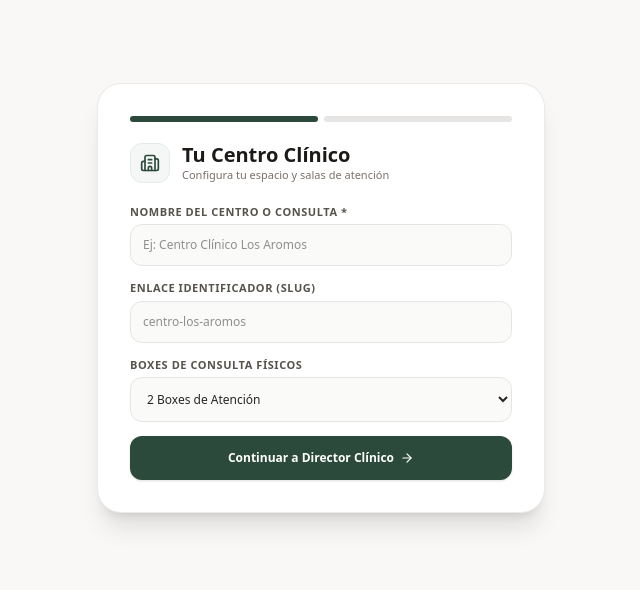
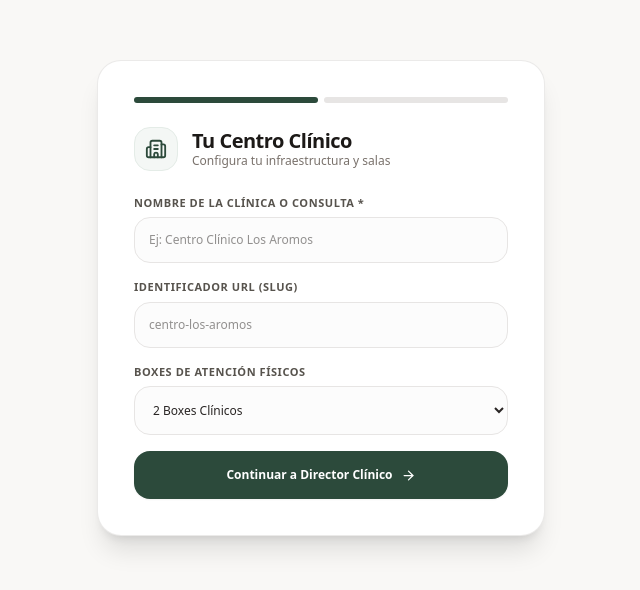
Before and after one commit to psjmirandac-art/sistema-clinico-om, a Next.js app: page /onboarding in a window 1280 px wide. Shown: the part 102-692 px from the top of the page, without its empty margins (319-959 px from the left). Built offline with nearby package versions, Linux system fonts and the light colour scheme; no server answers; the database is empty.

Commit message:
fix(db): sanitizar payload de professionals y actualizar cache de esquema

```diff
--- a/app/onboarding/page.tsx
+++ b/app/onboarding/page.tsx
@@ -5,7 +5,7 @@ import { useRouter } from 'next/navigation';
 import { motion, AnimatePresence } from 'framer-motion';
 import {
   ShieldCheck, Building2, User, Mail, Lock,
-  ArrowRight, ArrowLeft, Loader2, AlertCircle, LogOut
+  ArrowRight, ArrowLeft, Loader2, AlertCircle, LogOut, CheckCircle2
 } from 'lucide-react';
 import { supabase } from '@/lib/supabase';
 
@@ -16,7 +16,7 @@ export default function OnboardingCenterPage() {
   const [activeUser, setActiveUser] = useState<any>(null);
   const [checkingAuth, setCheckingAuth] = useState(true);
 
-  // Paso 1: Datos del Centro Clínico
+  // Paso 1: Configuración del Centro
   const [centerName, setCenterName] = useState('');
   const [centerSlug, setCenterSlug] = useState('');
   const [boxesCount, setBoxesCount] = useState(2);
@@ -31,7 +31,6 @@ export default function OnboardingCenterPage() {
   const [googleLoading, setGoogleLoading] = useState(false);
   const [errorMessage, setErrorMessage] = useState<string | null>(null);
 
-  // Detectar sesión previa en el navegador
   useEffect(() => {
     async function checkCurrentSession() {
       try {
@@ -39,15 +38,30 @@ export default function OnboardingCenterPage() {
         if (session?.user) {
           setActiveUser(session.user);
           setEmail(session.user.email || '');
-          setDirectorName(session.user.user_metadata?.full_name || '');
+          const metaName = session.user.user_metadata?.full_name || session.user.user_metadata?.name || '';
+          if (metaName) setDirectorName(metaName);
         }
       } catch (err) {
-        console.error('Error revisando sesión:', err);
+        console.error('Error comprobando sesión:', err);
       } finally {
         setCheckingAuth(false);
       }
     }
+
     checkCurrentSession();
+
+    const { data: authListener } = supabase.auth.onAuthStateChange((_event, session) => {
+      if (session?.user) {
+        setActiveUser(session.user);
+        setEmail(session.user.email || '');
+        const metaName = session.user.user_metadata?.full_name || session.user.user_metadata?.name || '';
+        if (metaName) setDirectorName(metaName);
+      } else {
+        setActiveUser(null);
+      }
+    });
+
+    return () => authListener.subscription.unsubscribe();
   }, []);
 
   const handleForceLogout = async () => {
@@ -63,15 +77,25 @@ export default function OnboardingCenterPage() {
     try {
       setGoogleLoading(true);
       setErrorMessage(null);
+
+      const redirectUrl = typeof window !== 'undefined'
+        ? `${window.location.origin}/onboarding`
+        : 'https://www.kairosclinico.cl/onboarding';
+
       const { error } = await supabase.auth.signInWithOAuth({
         provider: 'google',
         options: {
-          redirectTo: `${window.location.origin}/onboarding`,
+          redirectTo: redirectUrl,
+          queryParams: {
+            access_type: 'offline',
+            prompt: 'consent',
+          },
         },
       });
+
       if (error) throw error;
     } catch (err: any) {
-      setErrorMessage(err.message || 'Error al conectar con Google.');
+      setErrorMessage(err.message || 'Error al conectar con Google Cloud.');
       setGoogleLoading(false);
     }
   };
@@ -92,10 +116,10 @@ export default function OnboardingCenterPage() {
     setLoading(true);
 
     try {
-      let userId = activeUser?.id;
+      let currentSessionUser = activeUser;
 
-      // Registrar nuevo usuario si no hay sesión previa
-      if (!userId) {
+      // Si no viene autenticado con Google, registrar credenciales directas
+      if (!currentSessionUser) {
         if (!email.trim() || !password.trim()) {
           setErrorMessage('Debes completar el correo y la contraseña.');
           setLoading(false);
@@ -115,25 +139,25 @@ export default function OnboardingCenterPage() {
 
         if (authError) {
           if (authError.message.toLowerCase().includes('already registered')) {
-            setErrorMessage(
-              'Este correo ya existe en Supabase Auth. Ve a Supabase -> Authentication -> Users para eliminarlo o inicia sesión con su contraseña.'
-            );
+            setErrorMessage('Este correo ya está registrado en el sistema. Puedes iniciar sesión con Google o con tu clave.');
             setLoading(false);
             return;
           }
           throw authError;
         }
 
-        userId = authData.user?.id;
+        currentSessionUser = authData.user;
       }
 
-      if (!userId) {
-        throw new Error('No se pudo verificar la sesión del director.');
+      if (!currentSessionUser?.id) {
+        throw new Error('No se pudo verificar la sesión activa del director clínico.');
       }
 
-      // Crear nuevo Centro en la tabla centers
+      // 1. Crear el nuevo Centro en la tabla centers
       const slugVal = (centerSlug || centerName)
         .toLowerCase()
+        .normalize('NFD')
+        .replace(/[\u0300-\u036f]/g, '')
         .replace(/[^a-z0-9]/g, '-')
         .replace(/-+/g, '-');
 
@@ -151,24 +175,29 @@ export default function OnboardingCenterPage() {
 
       if (centerError) throw centerError;
 
-      // Crear el registro en professionals vinculado al nuevo centro
-      const { error: profError } = await supabase.from('professionals').insert([
-        {
-          name: directorName || 'Director Clínico',
-          email: (activeUser ? activeUser.email : email).trim().toLowerCase(),
-          specialty: specialty,
-          role: 'admin',
-          center_id: newCenter.id,
-          status: 'activo',
-        },
-      ]);
+      // 2. Crear el registro del Director Clínico en professionals
+      // NOTA: No forzamos columnas opcionales que rompan el schema cache
+      const professionalData: Record<string, any> = {
+        name: directorName || 'Director Clínico',
+        email: (currentSessionUser.email || email).trim().toLowerCase(),
+        specialty: specialty || 'Psicología Clínica',
+        role: 'admin',
+        center_id: newCenter.id,
+      };
 
-      if (profError) throw profError;
+      const { error: profError } = await supabase
+        .from('professionals')
+        .insert([professionalData]);
+
+      if (profError) {
+        console.error('Error insertando profesional:', profError);
+        throw new Error(`Error vinculando director: ${profError.message}`);
+      }
 
       router.push('/admin');
     } catch (err: any) {
       console.error('Error al registrar centro:', err);
-      setErrorMessage(err.message || 'Ocurrió un error al crear el centro.');
+      setErrorMessage(err.message || 'Error en el alta del centro clínico.');
     } finally {
       setLoading(false);
     }
@@ -177,7 +206,7 @@ export default function OnboardingCenterPage() {
   if (checkingAuth) {
     return (
       <div className="min-h-screen bg-[#F9F8F6] flex items-center justify-center">
-        <Loader2 className="animate-spin text-[#2C4A3B]" size={32} />
+        <Loader2 className="animate-spin text-[#2C4A3B]" size={36} />
       </div>
     );
   }
@@ -187,25 +216,25 @@ export default function OnboardingCenterPage() {
       <motion.div
         initial={{ opacity: 0, y: 15 }}
         animate={{ opacity: 1, y: 0 }}
-        className="w-full max-w-md bg-white rounded-3xl p-6 sm:p-8 shadow-xl border border-stone-200/80 space-y-5"
+        className="w-full max-w-md bg-white rounded-3xl p-7 sm:p-9 shadow-xl border border-stone-200/80 space-y-6"
       >
-        {/* Barra de progreso superior */}
+        {/* Barra de progreso */}
         <div className="flex items-center gap-1.5">
           <div className={`h-1.5 flex-1 rounded-full transition-all duration-300 ${step >= 1 ? 'bg-[#2C4A3B]' : 'bg-stone-200'}`} />
           <div className={`h-1.5 flex-1 rounded-full transition-all duration-300 ${step === 2 ? 'bg-[#2C4A3B]' : 'bg-stone-200'}`} />
         </div>
 
-        {/* Cabecera con icono */}
-        <div className="flex items-center gap-3">
-          <div className="h-10 w-10 rounded-xl bg-[#F4F7F5] border border-[#E4ECE7] text-[#2C4A3B] flex items-center justify-center shrink-0">
-            {step === 1 ? <Building2 size={20} /> : <ShieldCheck size={20} />}
+        {/* Cabecera */}
+        <div className="flex items-center gap-3.5">
+          <div className="h-11 w-11 rounded-2xl bg-[#F4F7F5] border border-[#E4ECE7] text-[#2C4A3B] flex items-center justify-center shrink-0">
+            {step === 1 ? <Building2 size={22} /> : <ShieldCheck size={22} />}
           </div>
           <div>
-            <h1 className="text-xl font-bold text-stone-900 leading-tight">
+            <h1 className="text-xl font-bold text-stone-900 tracking-tight leading-tight">
               {step === 1 ? 'Tu Centro Clínico' : 'Director Clínico'}
             </h1>
-            <p className="text-[11px] text-stone-500">
-              {step === 1 ? 'Configura tu espacio y salas de atención' : 'Configura tu acceso al panel y fichas'}
+            <p className="text-xs text-stone-500">
+              {step === 1 ? 'Configura tu infraestructura y salas' : 'Configura tu acceso al panel y fichas'}
             </p>
           </div>
         </div>
@@ -236,11 +265,11 @@ export default function OnboardingCenterPage() {
               animate={{ opacity: 1, x: 0 }}
               exit={{ opacity: 0, x: 8 }}
               onSubmit={handleNextStep}
-              className="space-y-3.5"
+              className="space-y-4"
             >
               <div>
-                <label className="text-[11px] font-bold text-stone-600 uppercase tracking-wider block mb-1">
-                  Nombre del Centro o Consulta *
+                <label className="text-[11px] font-bold text-stone-600 uppercase tracking-wider block mb-1.5">
+                  Nombre de la Clínica o Consulta *
                 </label>
                 <input
                   type="text"
@@ -252,13 +281,13 @@ export default function OnboardingCenterPage() {
                     setCenterName(e.target.value);
                     setCenterSlug(e.target.value.toLowerCase().replace(/[^a-z0-9]/g, '-'));
                   }}
-                  className="w-full p-3 rounded-xl border border-stone-200 bg-stone-50 text-xs outline-none focus:bg-white focus:ring-2 focus:ring-[#2C4A3B]/20"
+                  className="w-full p-3.5 rounded-2xl border border-stone-200 bg-stone-50/50 text-xs outline-none focus:bg-white focus:ring-2 focus:ring-[#2C4A3B]/20"
                 />
               </div>
 
               <div>
-                <label className="text-[11px] font-bold text-stone-600 uppercase tracking-wider block mb-1">
-                  Enlace Identificador (Slug)
+                <label className="text-[11px] font-bold text-stone-600 uppercase tracking-wider block mb-1.5">
+                  Identificador URL (Slug)
                 </label>
                 <input
                   type="text"
@@ -266,44 +295,44 @@ export default function OnboardingCenterPage() {
                   placeholder="centro-los-aromos"
                   value={centerSlug}
                   onChange={e => setCenterSlug(e.target.value)}
-                  className="w-full p-3 rounded-xl border border-stone-200 bg-stone-50 text-xs outline-none focus:bg-white focus:ring-2 focus:ring-[#2C4A3B]/20"
+                  className="w-full p-3.5 rounded-2xl border border-stone-200 bg-stone-50/50 text-xs outline-none focus:bg-white focus:ring-2 focus:ring-[#2C4A3B]/20"
                 />
               </div>
 
               <div>
-                <label className="text-[11px] font-bold text-stone-600 uppercase tracking-wider block mb-1">
-                  Boxes de Consulta Físicos
+                <label className="text-[11px] font-bold text-stone-600 uppercase tracking-wider block mb-1.5">
+                  Boxes de Atención Físicos
                 </label>
                 <select
                   value={boxesCount}
                   onChange={e => setBoxesCount(Number(e.target.value))}
-                  className="w-full p-3 rounded-xl border border-stone-200 bg-stone-50 text-xs outline-none focus:bg-white focus:ring-2 focus:ring-[#2C4A3B]/20 font-medium"
+                  className="w-full p-3.5 rounded-2xl border border-stone-200 bg-stone-50/50 text-xs outline-none focus:bg-white focus:ring-2 focus:ring-[#2C4A3B]/20 font-medium"
                 >
-                  <option value={1}>1 Box (Consulta Unipersonal)</option>
-                  <option value={2}>2 Boxes de Atención</option>
-                  <option value={3}>3 Boxes de Atención</option>
-                  <option value={4}>4 Boxes de Atención</option>
-                  <option value={5}>5+ Boxes (Sede Amplia)</option>
+                  <option value={1}>1 Box (Consulta Individual)</option>
+                  <option value={2}>2 Boxes Clínicos</option>
+                  <option value={3}>3 Boxes Clínicos</option>
+                  <option value={4}>4 Boxes Clínicos</option>
+                  <option value={5}>5+ Boxes (Sede Institucional)</option>
                 </select>
               </div>
 
               {errorMessage && (
-                <div className="p-3 bg-red-50 border border-red-200 text-red-700 rounded-xl text-xs flex items-center gap-2">
-                  <AlertCircle className="h-4 w-4 shrink-0 text-red-600" />
+                <div className="p-3 bg-red-50 border border-red-200 text-red-700 rounded-2xl text-xs flex items-center gap-2">
+                  <AlertCircle size={16} className="shrink-0 text-red-600" />
                   <span>{errorMessage}</span>
                 </div>
               )}
 
               <button
                 type="submit"
-                className="w-full h-11 bg-[#2C4A3B] text-white font-bold text-xs rounded-xl hover:bg-[#233b2f] transition-all flex items-center justify-center gap-1.5 shadow-sm"
+                className="w-full h-12 bg-[#2C4A3B] text-white font-bold text-xs rounded-2xl hover:bg-[#233b2f] transition-all flex items-center justify-center gap-2 shadow-xs"
               >
-                Continuar a Director Clínico <ArrowRight size={14} />
+                Continuar a Director Clínico <ArrowRight size={15} />
               </button>
             </motion.form>
           )}
 
-          {/* PASO 2: DATOS DEL DIRECTOR CLÍNICO */}
+          {/* PASO 2: DIRECTOR */}
           {step === 2 && (
             <motion.div
               key="step2"
@@ -312,37 +341,36 @@ export default function OnboardingCenterPage() {
               exit={{ opacity: 0, x: -8 }}
               className="space-y-4"
             >
-              {/* Botón de Autenticación con Google */}
               {!activeUser && (
                 <div className="space-y-3">
                   <button
                     type="button"
                     onClick={handleGoogleAuth}
                     disabled={googleLoading}
-                    className="w-full h-11 bg-white border border-stone-200 hover:border-stone-300 text-stone-700 font-semibold text-xs rounded-xl flex items-center justify-center gap-2.5 shadow-2xs hover:bg-stone-50 transition-all disabled:opacity-50"
+                    className="w-full h-11 bg-white border border-stone-200 hover:border-stone-300 text-stone-700 font-semibold text-xs rounded-2xl flex items-center justify-center gap-2.5 shadow-2xs hover:bg-stone-50 transition-all disabled:opacity-50"
                   >
                     {googleLoading ? (
                       <Loader2 size={16} className="animate-spin text-stone-500" />
                     ) : (
-                      <svg className="h-4 w-4" viewBox="0 0 24 24">
+                      <svg className="h-4 w-4 shrink-0" viewBox="0 0 24 24">
                         <path fill="#4285F4" d="M22.56 12.25c0-.78-.07-1.53-.2-2.25H12v4.26h5.92c-.26 1.37-1.04 2.53-2.21 3.31v2.77h3.57c2.08-1.92 3.28-4.74 3.28-8.09z" />
                         <path fill="#34A853" d="M12 23c2.97 0 5.46-.98 7.28-2.66l-3.57-2.77c-.98.66-2.23 1.06-3.71 1.06-2.86 0-5.29-1.93-6.16-4.53H2.18v2.84C3.99 20.53 7.7 23 12 23z" />
                         <path fill="#FBBC05" d="M5.84 14.09c-.22-.66-.35-1.36-.35-2.09s.13-1.43.35-2.09V7.06H2.18C1.43 8.55 1 10.22 1 12s.43 3.45 1.18 4.94l2.85-2.22.81-.63z" />
                         <path fill="#EA4335" d="M12 5.38c1.62 0 3.06.56 4.21 1.64l3.15-3.15C17.45 2.09 14.97 1 12 1 7.7 1 3.99 3.47 2.18 7.06l3.66 2.84c.87-2.6 3.3-4.52 6.16-4.52z" />
                       </svg>
                     )}
-                    <span>Continuar con Google</span>
+                    <span>Autenticar con Google</span>
                   </button>
 
                   <div className="flex items-center gap-2 text-[10px] text-stone-400 font-bold uppercase tracking-wider">
                     <div className="h-px flex-1 bg-stone-200" />
-                    <span>o con correo institucional</span>
+                    <span>o cuenta directa</span>
                     <div className="h-px flex-1 bg-stone-200" />
                   </div>
                 </div>
               )}
 
-              <form onSubmit={handleRegister} className="space-y-3" autoComplete="off">
+              <form onSubmit={handleRegister} className="space-y-3.5" autoComplete="off">
                 <div>
                   <label className="text-[11px] font-bold text-stone-600 uppercase tracking-wider block mb-1">
                     Tu Nombre y Apellido *
@@ -350,25 +378,23 @@ export default function OnboardingCenterPage() {
                   <input
                     type="text"
                     required
-                    autoComplete="off"
-                    placeholder="Ej: Lic. Martín Contreras"
+                    placeholder="Ej: Jaime Miranda"
                     value={directorName}
                     onChange={e => setDirectorName(e.target.value)}
-                    className="w-full p-2.5 rounded-xl border border-stone-200 bg-stone-50 text-xs outline-none focus:bg-white focus:ring-2 focus:ring-[#2C4A3B]/20"
+                    className="w-full p-3 rounded-2xl border border-stone-200 bg-stone-50/50 text-xs outline-none focus:bg-white focus:ring-2 focus:ring-[#2C4A3B]/20"
                   />
                 </div>
 
                 <div>
                   <label className="text-[11px] font-bold text-stone-600 uppercase tracking-wider block mb-1">
-                    Especialidad
+                    Especialidad Profesional
                   </label>
                   <input
                     type="text"
-                    autoComplete="off"
                     placeholder="Psicología Clínica / Psiquiatría"
                     value={specialty}
                     onChange={e => setSpecialty(e.target.value)}
-                    className="w-full p-2.5 rounded-xl border border-stone-200 bg-stone-50 text-xs outline-none focus:bg-white focus:ring-2 focus:ring-[#2C4A3B]/20"
+                    className="w-full p-3 rounded-2xl border border-stone-200 bg-stone-50/50 text-xs outline-none focus:bg-white focus:ring-2 focus:ring-[#2C4A3B]/20"
                   />
                 </div>
 
@@ -385,13 +411,13 @@ export default function OnboardingCenterPage() {
                         placeholder="director@micentro.cl"
                         value={email}
                         onChange={e => setEmail(e.target.value)}
-                        className="w-full p-2.5 rounded-xl border border-stone-200 bg-stone-50 text-xs outline-none focus:bg-white focus:ring-2 focus:ring-[#2C4A3B]/20"
+                        className="w-full p-3 rounded-2xl border border-stone-200 bg-stone-50/50 text-xs outline-none focus:bg-white focus:ring-2 focus:ring-[#2C4A3B]/20"
                       />
                     </div>
 
                     <div>
                       <label className="text-[11px] font-bold text-stone-600 uppercase tracking-wider block mb-1">
-                        Contraseña Segura *
+                        Contraseña de Acceso *
                       </label>
                       <input
                         type="password"
@@ -400,35 +426,35 @@ export default function OnboardingCenterPage() {
                         placeholder="Mínimo 8 caracteres"
                         value={password}
                         onChange={e => setPassword(e.target.value)}
-                        className="w-full p-2.5 rounded-xl border border-stone-200 bg-stone-50 text-xs outline-none focus:bg-white focus:ring-2 focus:ring-[#2C4A3B]/20"
+                        className="w-full p-3 rounded-2xl border border-stone-200 bg-stone-50/50 text-xs outline-none focus:bg-white focus:ring-2 focus:ring-[#2C4A3B]/20"
                       />
                     </div>
                   </>
                 )}
 
                 {errorMessage && (
-                  <div className="p-3 bg-red-50 border border-red-200 text-red-700 rounded-xl text-xs flex items-start gap-2.5 leading-relaxed">
-                    <AlertCircle className="h-4 w-4 shrink-0 text-red-600 mt-0.5" />
+                  <div className="p-3 bg-red-50 border border-red-200 text-red-700 rounded-2xl text-xs flex items-center gap-2">
+                    <AlertCircle size={16} className="shrink-0 text-red-600" />
                     <span className="flex-1">{errorMessage}</span>
                   </div>
                 )}
 
-                <div className="flex items-center gap-2 pt-2">
+                <div className="flex items-center gap-2.5 pt-2">
                   <button
                     type="button"
                     onClick={() => { setErrorMessage(null); setStep(1); }}
-                    className="h-11 px-3 border border-stone-200 text-stone-600 rounded-xl hover:bg-stone-50 transition-colors flex items-center justify-center shrink-0"
+                    className="h-11 px-4 border border-stone-200 text-stone-600 rounded-2xl hover:bg-stone-50 transition-colors flex items-center justify-center shrink-0"
                   >
                     <ArrowLeft size={16} />
                   </button>
                   <button
                     type="submit"
                     disabled={loading}
-                    className="flex-1 h-11 bg-[#2C4A3B] text-white font-bold text-xs rounded-xl hover:bg-[#233b2f] transition-all flex items-center justify-center gap-1.5 shadow-sm disabled:opacity-50"
+                    className="flex-1 h-11 bg-[#2C4A3B] text-white font-bold text-xs rounded-2xl hover:bg-[#233b2f] transition-all flex items-center justify-center gap-2 shadow-xs disabled:opacity-50"
                   >
                     {loading ? (
                       <>
-                        <Loader2 className="animate-spin" size={14} /> Creando Centro...
+                        <Loader2 className="animate-spin" size={15} /> Creando entorno clínico...
                       </>
                     ) : (
                       'Finalizar y Crear Centro'
```
